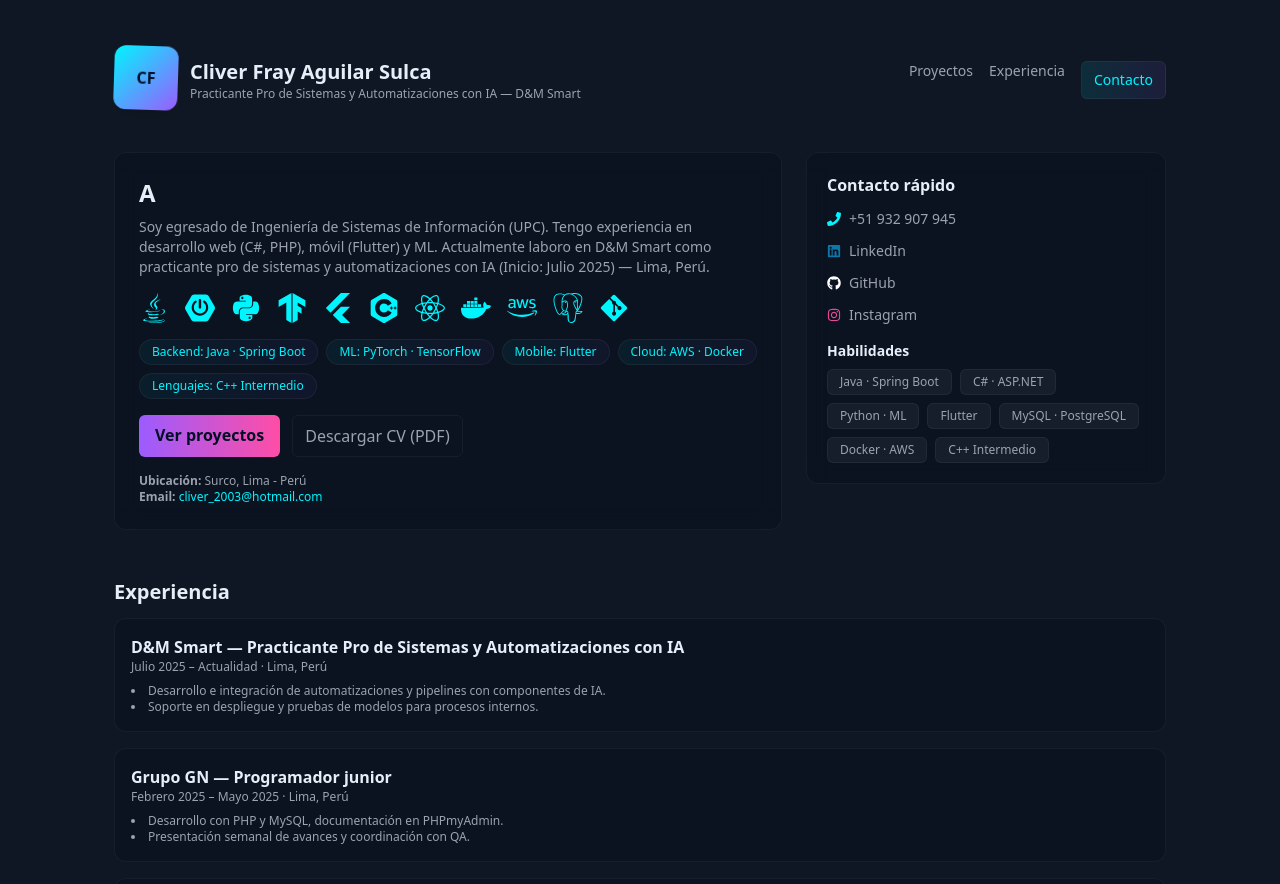
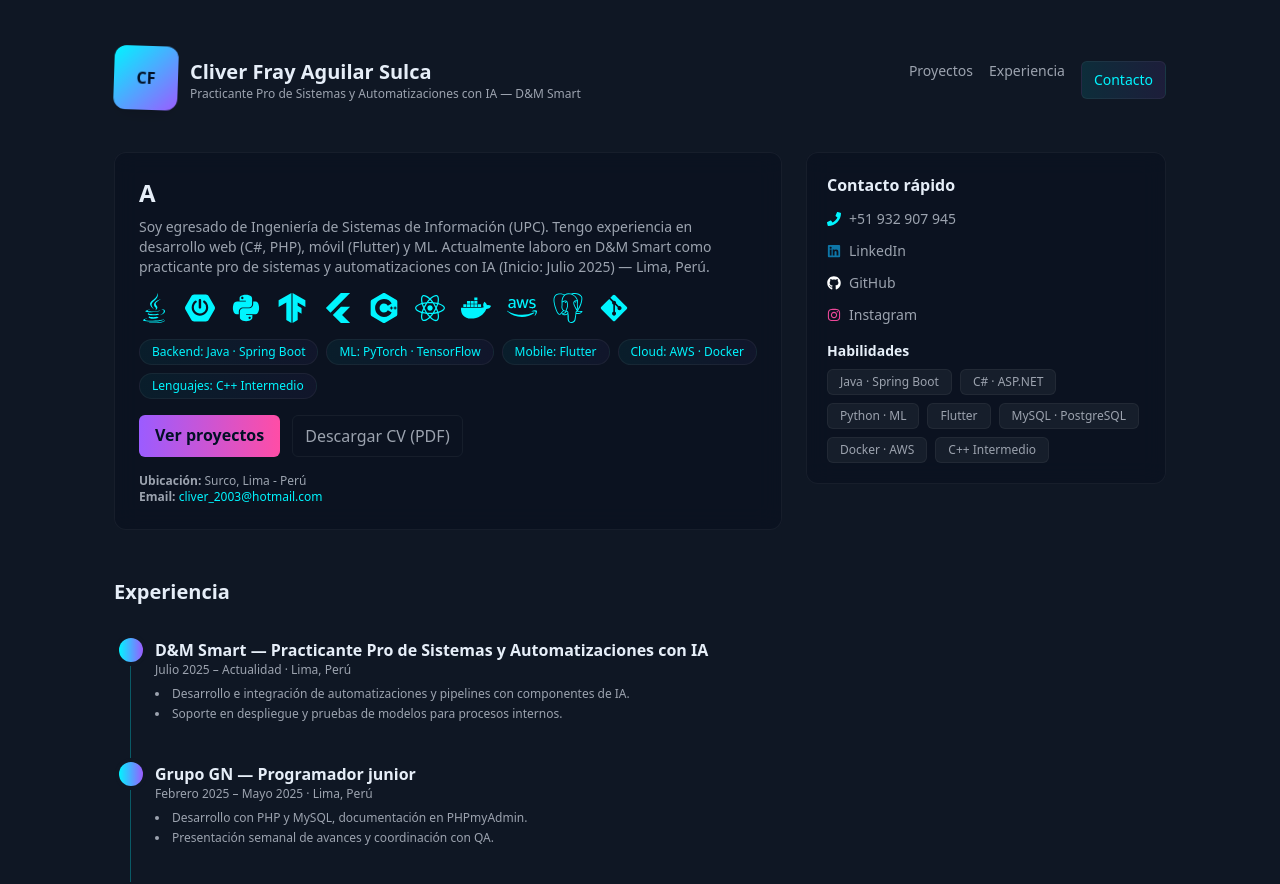
Before and after one commit to cliverFray/portofolio-cfray, a React (Vite) app: page / in a window 1280 px wide. Shown: the top 884 px of the page. Built offline with nearby package versions, Linux system fonts and the light colour scheme.

Commit message:
Feat: update cv file and experience section

```diff
--- a/src/app.jsx
+++ b/src/app.jsx
@@ -181,7 +181,7 @@ useEffect(() => {
       </a>
       <a
         className="px-3 py-2 rounded-md border border-white/5 text-gray-400 hover:text-[#00f5ff]"
-        href="/CV_CliverFrayAguilarSulca_ProgramadorJunior.pdf"
+        href="./public/CV_CliverFrayAguilarSulca_ProgramadorJunior.pdf"
         download
       >
         Descargar CV (PDF)
@@ -228,7 +228,7 @@ useEffect(() => {
       <FaGithub className="text-white" /> GitHub
     </a>
     <a
-      href="https://www.instagram.com/tu_usuario/"
+      href="https://www.instagram.com/ncliver2/"
       target="_blank"
       rel="noreferrer"
       className="flex items-center gap-2 hover:text-[#00f5ff]"
@@ -263,38 +263,46 @@ useEffect(() => {
 </motion.section>
 
 
-        {/* EXPERIENCIA */}
+        {/* EXPERIENCIA - TIMELINE VERTICAL */}
 <motion.section id="experience" {...fadeIn("right", 0.2)} className="mt-12">
-          <h2 className="text-xl font-semibold mb-3">Experiencia</h2>
-          <div className="grid gap-4">
-            <div className="p-4 rounded-xl bg-[#0b1220]/80 border border-white/5">
-              <strong>D&amp;M Smart — Practicante Pro de Sistemas y Automatizaciones con IA</strong>
+  <h2 className="text-xl font-semibold mb-8">Experiencia</h2>
+
+  <div className="relative border-l border-[#00f5ff]/30 ml-4">
+    {/* ITEM 1 */}
+    <div className="mb-10 ml-6">
+      <span className="absolute -left-3 flex items-center justify-center w-6 h-6 bg-gradient-to-r from-[#00f5ff] to-[#9b5cff] rounded-full ring-4 ring-[#0f1724]"></span>
+      <h3 className="font-semibold">D&M Smart — Practicante Pro de Sistemas y Automatizaciones con IA</h3>
       <p className="text-xs text-gray-400">Julio 2025 – Actualidad · Lima, Perú</p>
-              <ul className="list-disc list-inside text-xs text-gray-400 mt-2">
+      <ul className="list-disc list-inside text-xs text-gray-400 mt-2 space-y-1">
         <li>Desarrollo e integración de automatizaciones y pipelines con componentes de IA.</li>
         <li>Soporte en despliegue y pruebas de modelos para procesos internos.</li>
       </ul>
     </div>
 
-            <div className="p-4 rounded-xl bg-[#0b1220]/80 border border-white/5">
-              <strong>Grupo GN — Programador junior</strong>
+    {/* ITEM 2 */}
+    <div className="mb-10 ml-6">
+      <span className="absolute -left-3 flex items-center justify-center w-6 h-6 bg-gradient-to-r from-[#00f5ff] to-[#9b5cff] rounded-full ring-4 ring-[#0f1724]"></span>
+      <h3 className="font-semibold">Grupo GN — Programador junior</h3>
       <p className="text-xs text-gray-400">Febrero 2025 – Mayo 2025 · Lima, Perú</p>
-              <ul className="list-disc list-inside text-xs text-gray-400 mt-2">
+      <ul className="list-disc list-inside text-xs text-gray-400 mt-2 space-y-1">
         <li>Desarrollo con PHP y MySQL, documentación en PHPmyAdmin.</li>
         <li>Presentación semanal de avances y coordinación con QA.</li>
       </ul>
     </div>
 
-            <div className="p-4 rounded-xl bg-[#0b1220]/80 border border-white/5">
-              <strong>Grupo GN — Programador de sistemas web</strong>
+    {/* ITEM 3 */}
+    <div className="ml-6">
+      <span className="absolute -left-3 flex items-center justify-center w-6 h-6 bg-gradient-to-r from-[#00f5ff] to-[#9b5cff] rounded-full ring-4 ring-[#0f1724]"></span>
+      <h3 className="font-semibold">Grupo GN — Programador de sistemas web</h3>
       <p className="text-xs text-gray-400">Enero 2024 – Junio 2024 · Lima, Perú</p>
-              <ul className="list-disc list-inside text-xs text-gray-400 mt-2">
+      <ul className="list-disc list-inside text-xs text-gray-400 mt-2 space-y-1">
         <li>Desarrollo y mantenimiento en C# ASP.NET.</li>
         <li>Soporte, documentación y coordinación con clientes internos.</li>
       </ul>
     </div>
   </div>
 </motion.section>
+
 
         {/* EDUCACIÓN */}
         <motion.section id="education" {...fadeIn("up", 0.2)} className="mt-12">
```
Also changed, not shown: 1 other file (tests, documents, lock files or other folders). Lines whose indentation alone changed are shown as unchanged.
